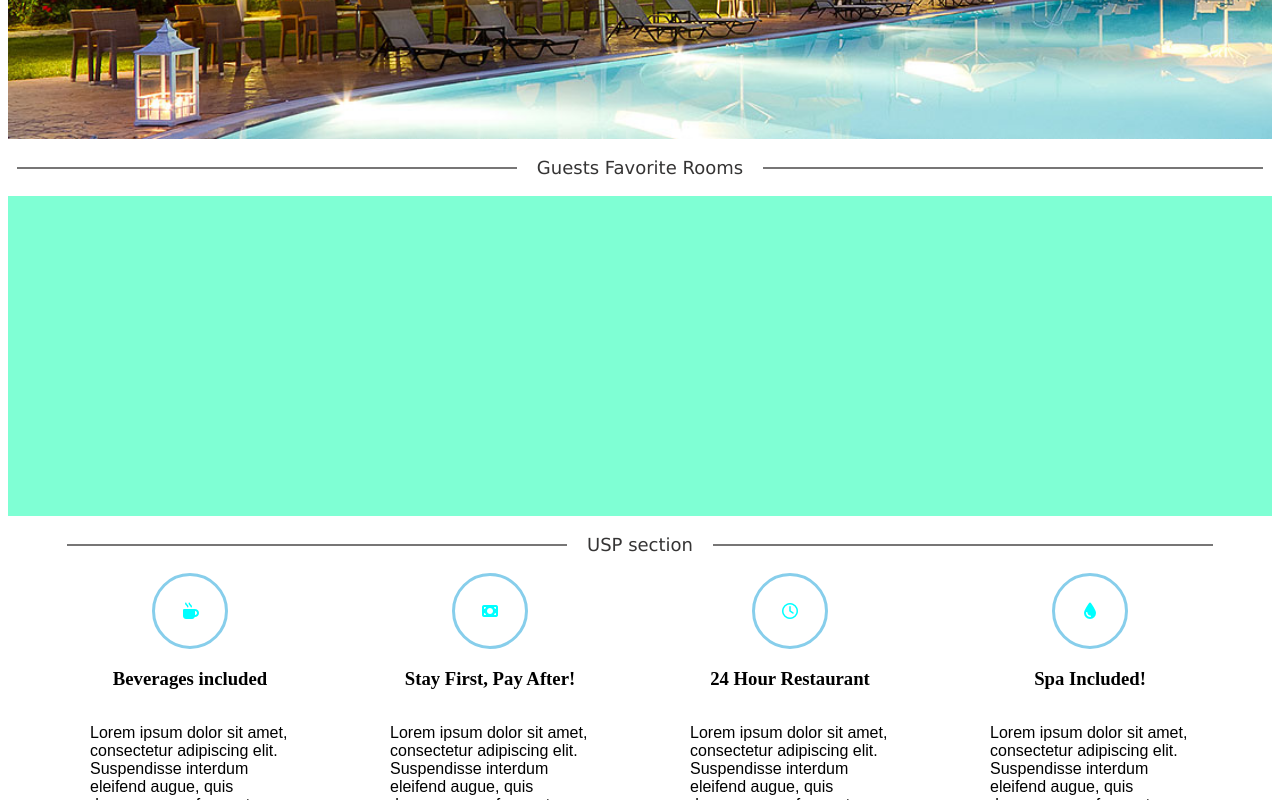
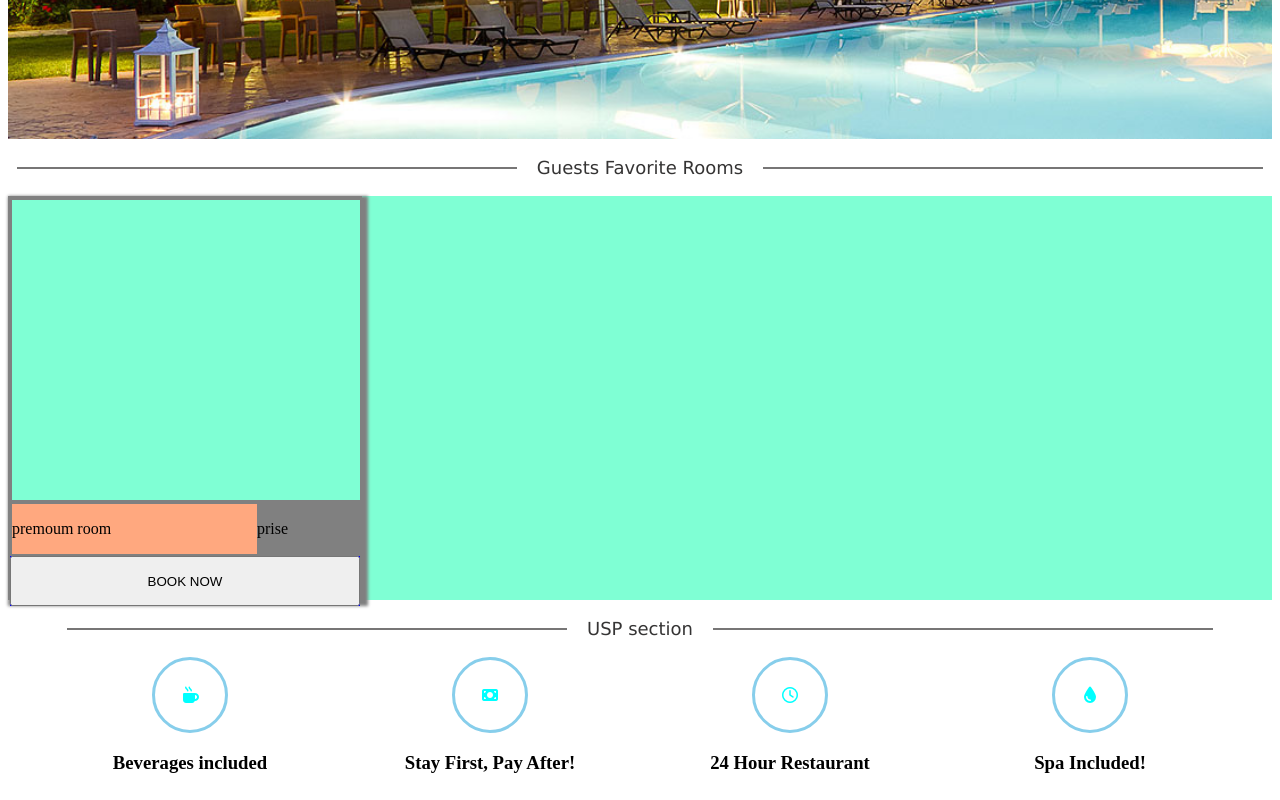
Before and after one commit to Nodarkashiashvili/angproject, an Angular app: page /home in a window 1280 px wide. Shown: the part 491-1291 px from the top of the page. Built offline with nearby package versions, Linux system fonts and the light colour scheme.

Commit message:
roomboxes

```diff
--- a/src/app/home/home.component.html
+++ b/src/app/home/home.component.html
@@ -33,7 +33,27 @@
   <div class="line001"></div>
 </div>
 
-<div class="roomboxesdiv"></div>
+<div class="roomboxesdiv">
+
+<div class="roombox01">
+  <div class="divimage"></div>
+  <div class="divtitleprise">
+    <div class="divtitle">
+      <p>premoum room</p>
+    </div>
+    <div class="divprise">
+      <p>prise</p>
+    </div>
+  </div>
+  <div class="divbooknow">
+    <button>BOOK NOW</button>
+  </div>
+
+
+</div>
+
+
+</div>
 <div class="favoriteline1">
   <div class="line001"></div>
   <p>USP section</p>
--- a/src/app/home/home.component.scss
+++ b/src/app/home/home.component.scss
@@ -24,6 +24,8 @@
         background-color: palevioletred;
         border-radius: 5px;
         font-family: cursive;
+
+
 
     }
 
@@ -73,9 +75,46 @@ h3{
 
 .roomboxesdiv {
   width: 100%;
-  height: 40vh;
+  // height: 40vh;
   background-color: aquamarine;
   display: flex;
+  .roombox01{
+    width: 350px;
+    height: 400px;
+    border: 2px solid gray;
+    box-shadow: 3px 3px 3px 3px gray;
+    .divimage{
+      width: 100%;
+      height: 300px;
+      border: 2px solid gray;
+    }
+  }
+  .divtitleprise{
+    width: 100%;
+    height: 50px;
+    border: 2px solid gray;
+    display: flex;
+    .divtitle{
+      width: 70%;
+      height: 50px;
+      background-color: rgb(255, 168, 127);
+    }
+    .divprise{
+      width: 30%;
+      height: 50px;
+      background-color: gray;
+    }
+  }
+  .divbooknow{
+    width: 100%;
+    height: 50px;
+
+    background-color: blue;
+    button{
+      width: 100%;
+      height: 50px;
+    }
+  }
 }
 
 
```
